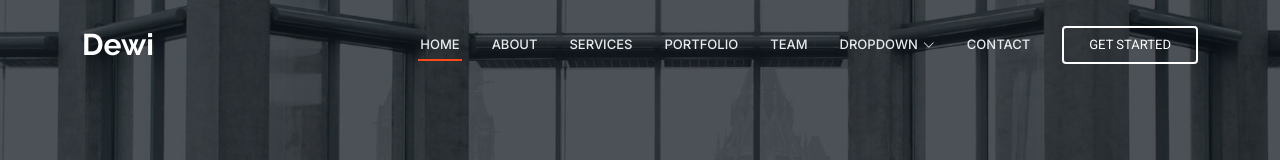
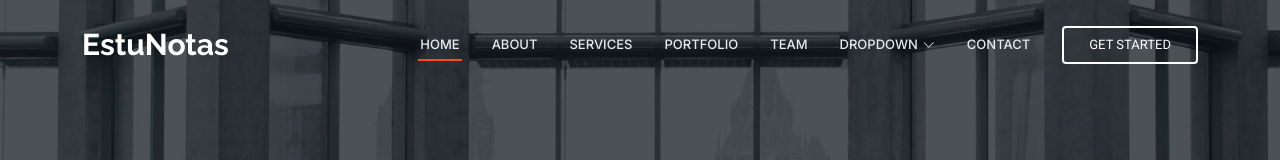
Before and after one commit to Alerbitt/nuevoBootstrap, a plain HTML site: page index.html in a window 1280 px wide. Shown: the top 160 px of the page. Drawn offline with Linux system fonts and the light colour scheme.

Commit message:
Segundo commit

```diff
--- a/index.html
+++ b/index.html
@@ -4,7 +4,7 @@
 <head>
   <meta charset="utf-8">
   <meta content="width=device-width, initial-scale=1.0" name="viewport">
-  <title>Index - Dewi Bootstrap Template</title>
+  <title>EstuNotas</title>
   <meta name="description" content="">
   <meta name="keywords" content="">
 
@@ -27,13 +27,6 @@
   <!-- Main CSS File -->
   <link href="assets/css/main.css" rel="stylesheet">
 
-  <!-- =======================================================
-  * Template Name: Dewi
-  * Template URL: https://bootstrapmade.com/dewi-free-multi-purpose-html-template/
-  * Updated: Aug 07 2024 with Bootstrap v5.3.3
-  * Author: BootstrapMade.com
-  * License: https://bootstrapmade.com/license/
-  ======================================================== -->
 </head>
 
 <body class="index-page">
@@ -44,7 +37,7 @@
       <a href="index.html" class="logo d-flex align-items-center me-auto">
         <!-- Uncomment the line below if you also wish to use an image logo -->
         <!-- <img src="assets/img/logo.png" alt=""> -->
-        <h1 class="sitename">Dewi</h1>
+        <h1 class="sitename">EstuNotas</h1>
       </a>
 
       <nav id="navmenu" class="navmenu">
@@ -964,7 +957,7 @@
       <div class="row gy-4">
         <div class="col-lg-4 col-md-6 footer-about">
           <a href="index.html" class="logo d-flex align-items-center">
-            <span class="sitename">Dewi</span>
+            <span class="sitename">EstuNotas</span>
           </a>
           <div class="footer-contact pt-3">
             <p>A108 Adam Street</p>
@@ -1017,7 +1010,7 @@
     </div>
 
     <div class="container copyright text-center mt-4">
-      <p>© <span>Copyright</span> <strong class="px-1 sitename">Dewi</strong> <span>All Rights Reserved</span></p>
+      <p>© <span>Copyright</span> <strong class="px-1 sitename">EstuNotas</strong> <span>All Rights Reserved</span></p>
     </div>
 
   </footer>
```
